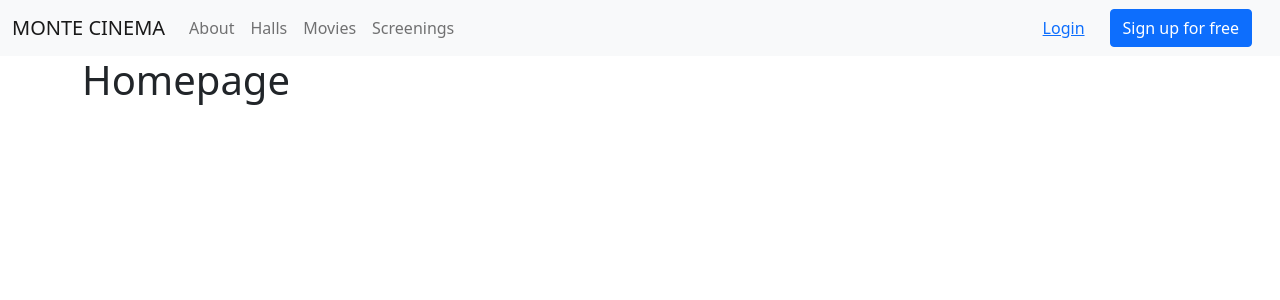
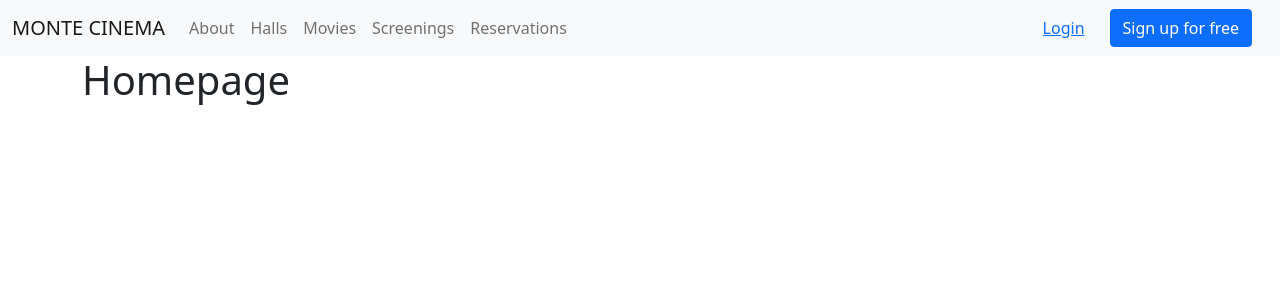
Before and after one commit to danyflorczak/Monte_Cinema, a Rails app: page / in a window 1280 px wide. Shown: the top 300 px of the page. Run offline with Rails 7, Linux system fonts and the light colour scheme; some libraries are stand-ins or nearby versions.

Commit message:
add: adding reservation to navbar

```diff
--- a/app/views/layouts/_navigation.html.erb
+++ b/app/views/layouts/_navigation.html.erb
@@ -20,6 +20,9 @@
         <li class="nav-item">
           <%= link_to "Screenings", screenings_path, class: "nav-link"%>
         </li>
+        <li class="nav-item">
+          <%= link_to "Reservations", reservations_path, class: "nav-link"%>
+        </li>
       </ul>
       <div class="d-flex align-items-center justify-content-end collapse navbar-collapse">
         <button type="button" class="btn btn-link px-3 me-2">
```
